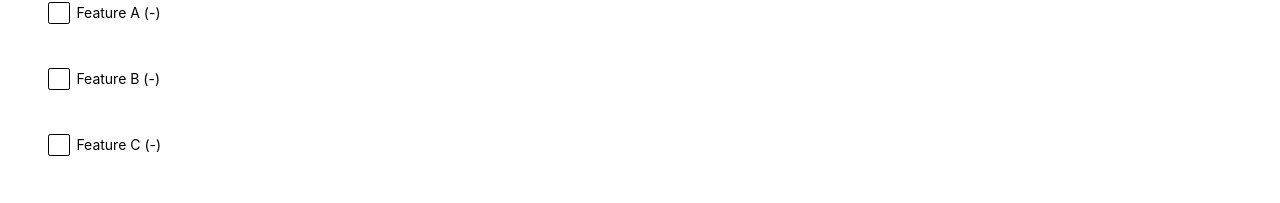
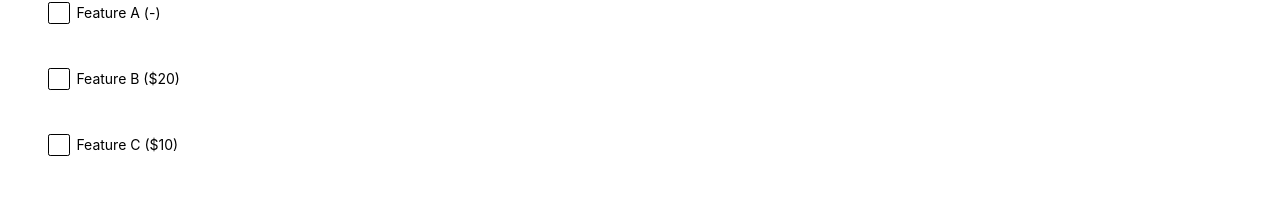
Before and after one commit to josepwil/feature_interface, a React (Create React App) app in the folder feature-interface/: page / in a window 1280 px wide. Shown: the part 122-325 px from the top of the page. Built offline with nearby package versions, Linux system fonts and the light colour scheme.

Commit message:
cleaning up code

```diff
--- a/feature-interface/src/App.tsx
+++ b/feature-interface/src/App.tsx
@@ -1,6 +1,5 @@
 import { useState, useEffect } from 'react';
 import './App.scss';
-
 import FeaturesList from './FeaturesList';
 
 function App() {
@@ -40,20 +39,19 @@ function App() {
     },
     {
       name: 'Feature B',
-      cost: 0,
+      cost: 20,
       subFeatures: []
     },
     {
       name: 'Feature C',
-      cost: 0,
+      cost: 10,
       subFeatures: []
     }
   ]
-  const [state, setState] = useState({
-    selectedFeatures: {},
-  })
-  const [costs, setCosts] = useState(featureData.map(x => x.cost))
-  const [totalCost, setTotalCost] = useState(0)
+
+  const [state, setState] = useState({selectedFeatures: {}});
+  const [costs, setCosts] = useState(featureData.map(feature => feature.cost));
+  const [totalCost, setTotalCost] = useState(0);
 
   useEffect(() => {
     function flatObject(obj: any) {
@@ -61,9 +59,9 @@ function App() {
       const path: string[] = [];
 
       function dig(obj: any) {
-          if (obj !== Object(obj))
+        if (obj !== Object(obj)) {
           return flatObject[path.join('.')] = obj;
-
+        }
         for (let key in obj) {
             path.push(key);
             dig(obj[key]);
@@ -73,40 +71,34 @@ function App() {
       dig(obj);
       return flatObject;
     }
-  const flatSelectedFeatures = flatObject(state.selectedFeatures)
+
+    const flatSelectedFeatures = flatObject(state.selectedFeatures);
     let newTotal = 0;
-  for (const key in flatSelectedFeatures) {
-    newTotal += flatSelectedFeatures[key]
+    for (const feature in flatSelectedFeatures) {
+      newTotal += flatSelectedFeatures[feature]
     }
-
-  setTotalCost(newTotal)
-
-  }, [state])
+    setTotalCost(newTotal);
+  }, [state]);
 
 
   return (
-    <div className="App">
+    <div className='App'>
       <header>
         <h3>Subscription Preferences</h3>
       </header>
-
       <main>
         <FeaturesList
           features={featureData}
           onChange={(selectedFeatures: any) => setState({selectedFeatures})}
           selectedFeatures={state.selectedFeatures}
-          parent={null}
           costs={costs}
           updateCosts={(costs: number[]) => setCosts(costs)}
-          setTotalCost={setTotalCost}
         />
       </main>
-
       <footer>
         <h3>Total: ${totalCost} / mo</h3>
         <button>Save</button>
       </footer>
-
     </div>
   );
 }
--- a/feature-interface/src/Checkbox.tsx
+++ b/feature-interface/src/Checkbox.tsx
@@ -1,4 +1,4 @@
-import { ICheckbox } from './types'
+import { ICheckbox } from './types';
 
 const Checkbox: React.FC<ICheckbox> = ({selected, label, cost, onChange}) => {
   return (
@@ -12,6 +12,6 @@ const Checkbox: React.FC<ICheckbox> = ({selected, label, cost, onChange}) => {
       <div>{label} ({cost ? `$${cost}` : '-'})</div>
     </div>
   )
-}
+};
 
 export default Checkbox;
--- a/feature-interface/src/FeaturesList.tsx
+++ b/feature-interface/src/FeaturesList.tsx
@@ -1,27 +1,36 @@
-import { IFeature, IProps } from './types'
-import Checkbox from './Checkbox'
+import { useState } from 'react';
+import { IFeature, IProps } from './types';
+import Checkbox from './Checkbox';
 
-const FeaturesList: React.FC<IProps> = ({ features, selectedFeatures, onChange, parent, costs, updateCosts }) => {
+const FeaturesList: React.FC<IProps> = ({ features, selectedFeatures, onChange, costs, updateCosts }) => {
+  const [fCosts, SetFCosts] = useState(costs);
+
   const updateCost = (index: number, cost: number) => {
-    const costsCopy = [...costs]
-    costsCopy[index] = costsCopy[index] + cost
-    updateCosts(costsCopy)
+    const costsCopy = [...fCosts];
+    costsCopy[index] = costsCopy[index] + cost;
+    SetFCosts(costsCopy);
   }
 
-  const handleCheckBoxClicked = (featureName: string, cost: number) => {
+  const handleCheckBoxClicked = (featureName: string, cost: number, index: number) => {
     if(selectedFeatures[featureName]) {
-      delete selectedFeatures[featureName]
+      delete selectedFeatures[featureName];
+      // updateCost(index, -cost) // updates current state and not parent
     } else {
       selectedFeatures[featureName] = {cost};
+      // updateCost(index, cost) // updates current state and not parent
     }
 
-    // updateCost(parent, cost)
-    onChange(selectedFeatures)
+    onChange(selectedFeatures);
   }
+
 
   const handleSubFeaturesListChange = (featureName: string, subSelections: any, index: number) => {
     selectedFeatures[featureName] = subSelections;
-    onChange(selectedFeatures)
+    onChange(selectedFeatures);
+
+    const mostRecentSelection :any  = Object.values(selectedFeatures[featureName]);
+    const mostRecentCost = mostRecentSelection[mostRecentSelection.length - 1].cost;
+    // updateCost(index, mostRecentCost) // only updates immediate parent, incorrect functionality
   }
 
   return (
@@ -30,16 +39,15 @@ const FeaturesList: React.FC<IProps> = ({ features, selectedFeatures, onChange,
         <ul key={index}>
           <Checkbox
             label={feature.name}
-            cost={costs[index]}
+            cost={fCosts[index]}
             selected={selectedFeatures[feature.name]}
-            onChange={() => handleCheckBoxClicked(feature.name, costs[index])}
+            onChange={() => handleCheckBoxClicked(feature.name, costs[index], index)}
           />
           {(feature.subFeatures.length > 0 && selectedFeatures[feature.name]) &&
             <FeaturesList
               features={feature.subFeatures}
               selectedFeatures={selectedFeatures[feature.name]}
               onChange={(subSelections: any) => handleSubFeaturesListChange(feature.name, subSelections, index)}
-              parent={index}
               costs = {feature.subFeatures.map(x => x.cost)}
               updateCosts={(costsCopy: any) => updateCosts(costsCopy)}
             />
@@ -50,4 +58,4 @@ const FeaturesList: React.FC<IProps> = ({ features, selectedFeatures, onChange,
   )
 }
 
-export default FeaturesList
+export default FeaturesList;
--- a/feature-interface/src/types.ts
+++ b/feature-interface/src/types.ts
@@ -8,7 +8,6 @@ export interface IProps {
   features: IFeature[];
   selectedFeatures: any;
   onChange: any;
-  parent: any;
   costs: number[];
   updateCosts: any;
 }
@@ -17,5 +16,5 @@ export interface ICheckbox {
   selected: boolean;
   label: string;
   cost: number;
-  onChange: any
+  onChange: any;
 }
```
Lines whose indentation alone changed are shown as unchanged.
